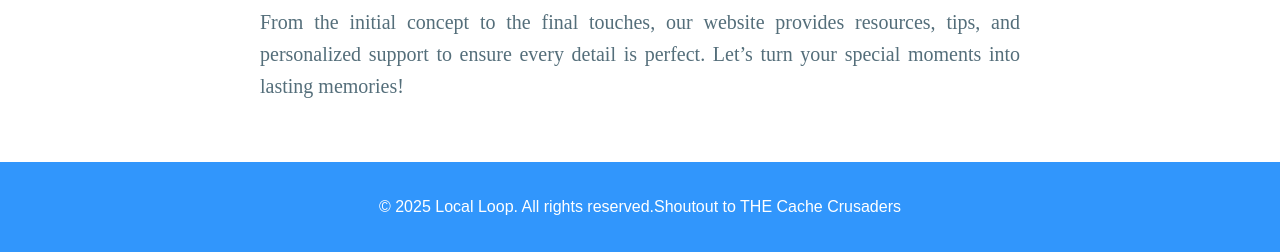
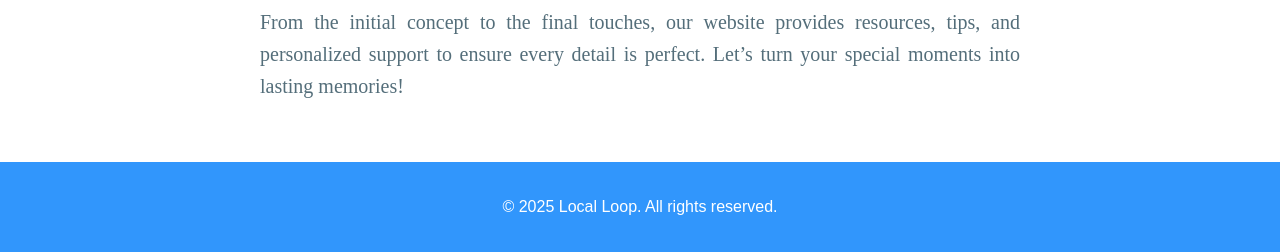
Before and after one commit to amane0002/LocalLoop, a Flask app: page /home in a window 1280 px wide. Shown: the part 1787-2039 px from the top of the page. Run offline with Flask 3, Linux system fonts and the light colour scheme.

Commit message:
change footer

```diff
--- a/templates/index.html
+++ b/templates/index.html
@@ -67,8 +67,6 @@
 
     <footer>
       <p>&copy; 2025 Local Loop. All rights reserved.</p>
-      <br/><br/>
-      <p>Shoutout to THE Cache Crusaders</p>
     </footer>
   </body>
 </html>
```
